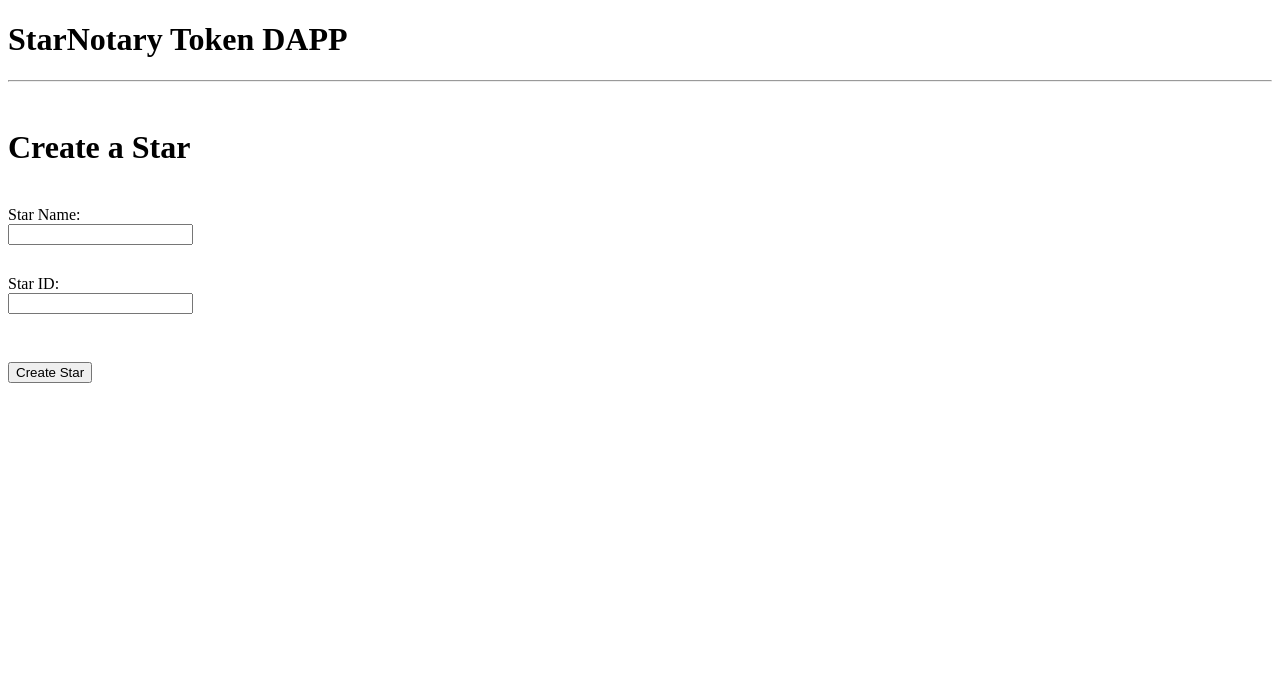
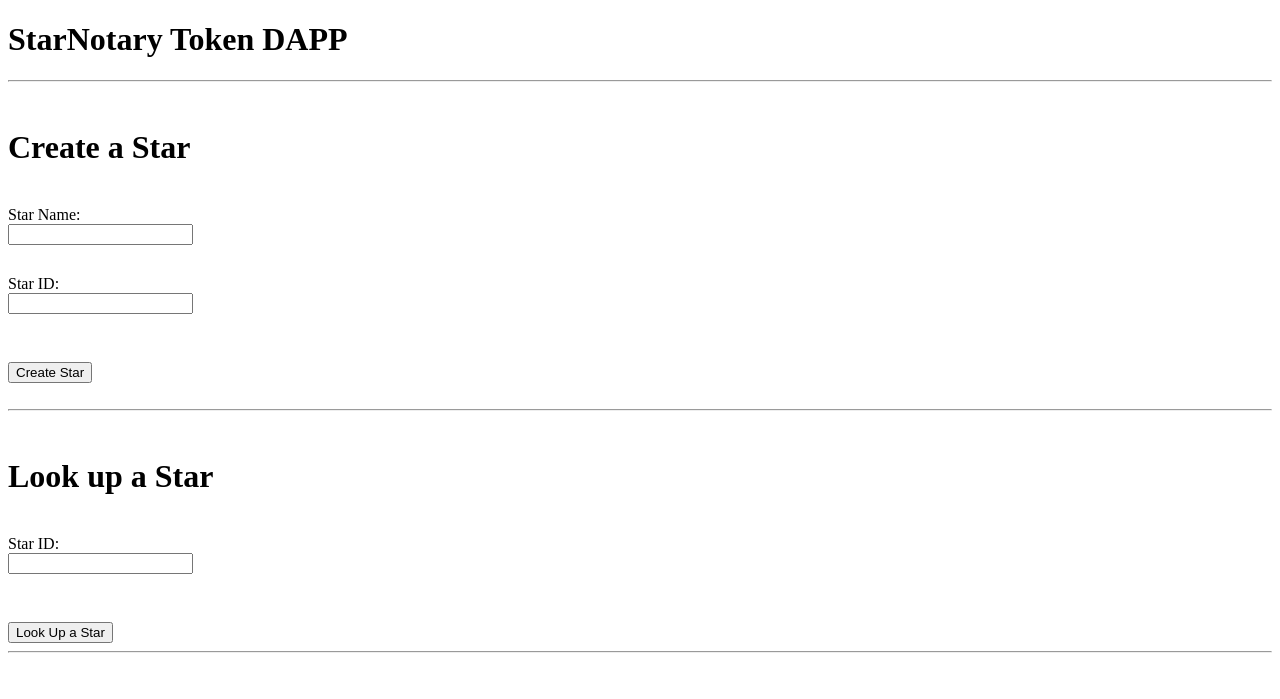
Before and after one commit to AntonioSalazar/starNotary_ERC721, a website built with webpack: page app/src/index.html in a window 1280 px wide. Built offline with nearby package versions, Linux system fonts and the light colour scheme; what web3 would draw is missing.

Commit message:
adding an extra field to the index.html file

```diff
--- a/app/src/index.html
+++ b/app/src/index.html
@@ -19,9 +19,15 @@
     <br><label for="starName">Star Name:</label><input type="text" id="starName"></input>
     <br><label for="starId">Star ID:</label><input type="text" id="starId"></input>
     <br><br><button id="createStar" onclick="App.createStar()">Create Star</button>
-    <br><br>
     <br>
-
+    <br>
+    <hr>
+    <br>
+    <h1>Look up a Star</h1>
+    <br><label for="name">Star ID:</label><input type="text" id="lookid"></input>
+    <br><br><button onclick="App.lookUp()">Look Up a Star</button>
+    <hr>
+    <br>
     <span id="status"></span>
 
     <br>
--- a/app/src/index.js
+++ b/app/src/index.js
@@ -37,7 +37,12 @@ const App = {
     const id = document.getElementById("starId").value;
     await createStar(name, id).send({from: this.account});
     App.setStatus("New Star Owner is " + this.account + ".");
-  }
+  },
+
+    // Implement Task 4 Modify the front end of the DAPP
+    lookUp: async function (){
+
+    }
 
 };
 
```
